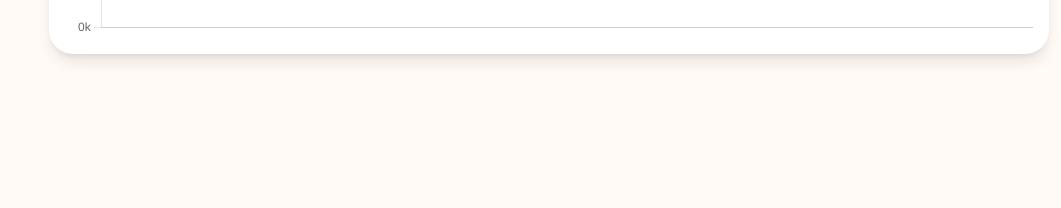
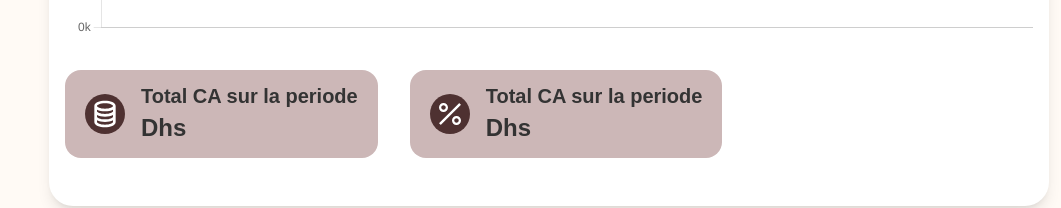
Before and after one commit to AACHOURMOHAMED/popcard-dashboard, a React (Create React App) app: page / in a window 1280 px wide. Shown: the part 2842-3050 px from the top of the page, without its empty margins (219-1280 px from the left). Before the commit the page ends 2976 px from the top, so only its background shows below. Built offline with nearby package versions, Linux system fonts and the light colour scheme; no server answers.

Commit message:
Add total

```diff
--- a/src/components/Chart/ChiffreChart.jsx
+++ b/src/components/Chart/ChiffreChart.jsx
@@ -10,6 +10,8 @@ import {
 } from "chart.js";
 import Card from "../Card";
 import { fetchChiffre } from "../../store/actions/generalStatsActions";
+import { BiCoinStack } from "react-icons/bi";
+import { AiOutlinePercentage } from "react-icons/ai";
 
 chartjs.register(LineElement, CategoryScale, LinearScale, PointElement);
 
@@ -93,6 +95,15 @@ const ChiffreChart = () => {
     },
   };
 
+  // sum of total_ca
+  const total_ca_sum = chiffre?.data.reduce((acc, item) => {
+    return acc + item.total_ca;
+  }, 0);
+
+  // sum of total_reductions
+  const total_reductions_sum = chiffre?.data.reduce((acc, item) => {
+    return acc + item.total_reductions;
+  }, 0);
   return (
     <Card>
       <div className="w-full">
@@ -150,6 +161,22 @@ const ChiffreChart = () => {
         >
           <Line data={data} options={options} />
         </div>
+        <div className="flex items-center justify-start my-[2rem]">
+          <div className="flex items-center bg-secondary px-5 py-3 rounded-2xl mr-[2rem]">
+            <BiCoinStack className="bg-primary text-white text-[2.5rem] p-1 rounded-full mr-[1rem]" />
+            <div>
+              <h2 className="text-xl font-semibold">Total CA sur la periode</h2>
+              <span className="text-[1.5rem] font-semibold">{total_ca_sum} Dhs</span>
+            </div>
+          </div>
+          <div className="flex items-center bg-secondary px-5 py-3 rounded-2xl">
+            <AiOutlinePercentage className="bg-primary text-white text-[2.5rem] p-1 rounded-full mr-[1rem]" />
+            <div>
+              <h2 className="text-xl font-semibold">Total CA sur la periode</h2>
+              <span className="text-[1.5rem] font-semibold">{total_reductions_sum} Dhs</span>
+            </div>
+          </div>
+        </div>
       </div>
     </Card>
   );
```
